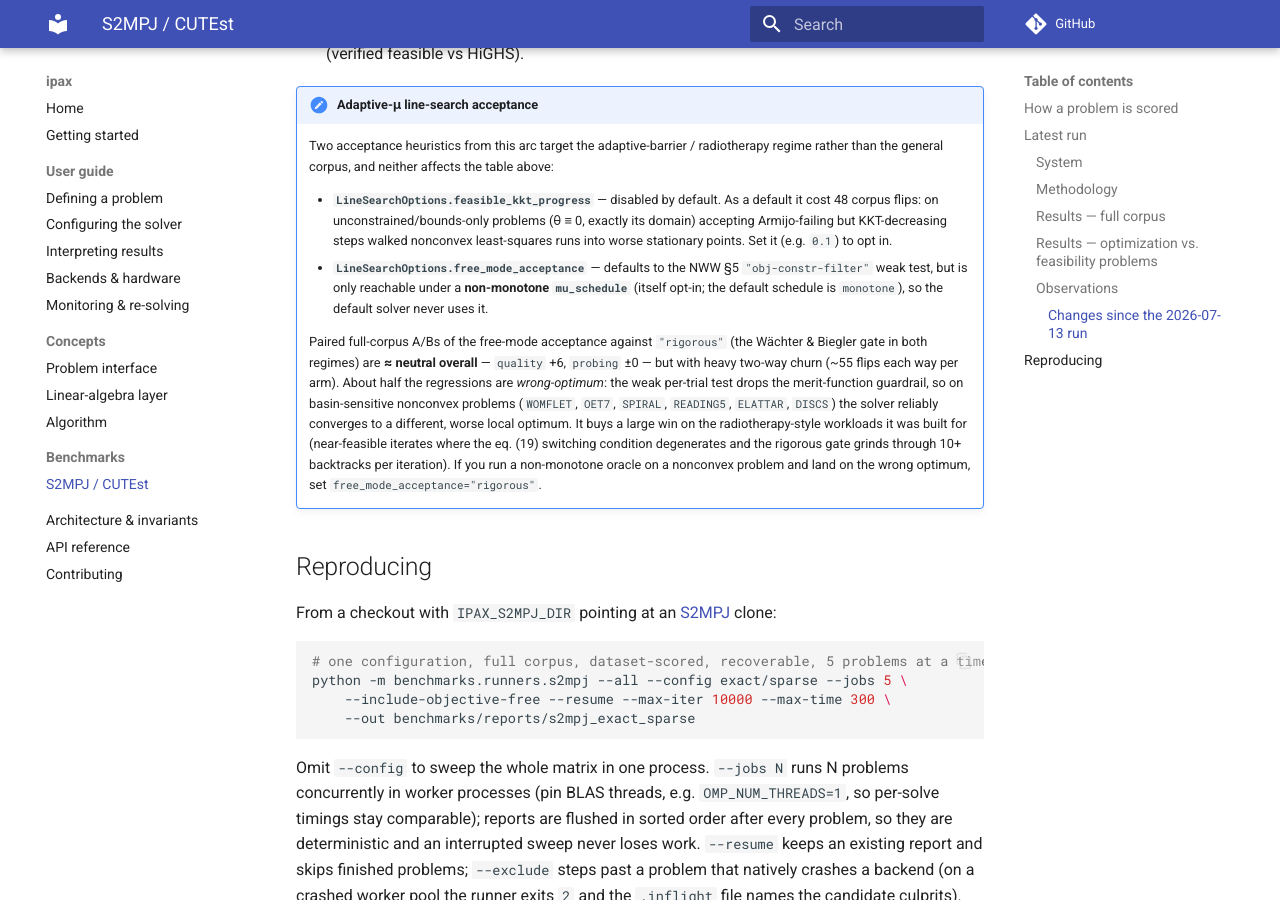
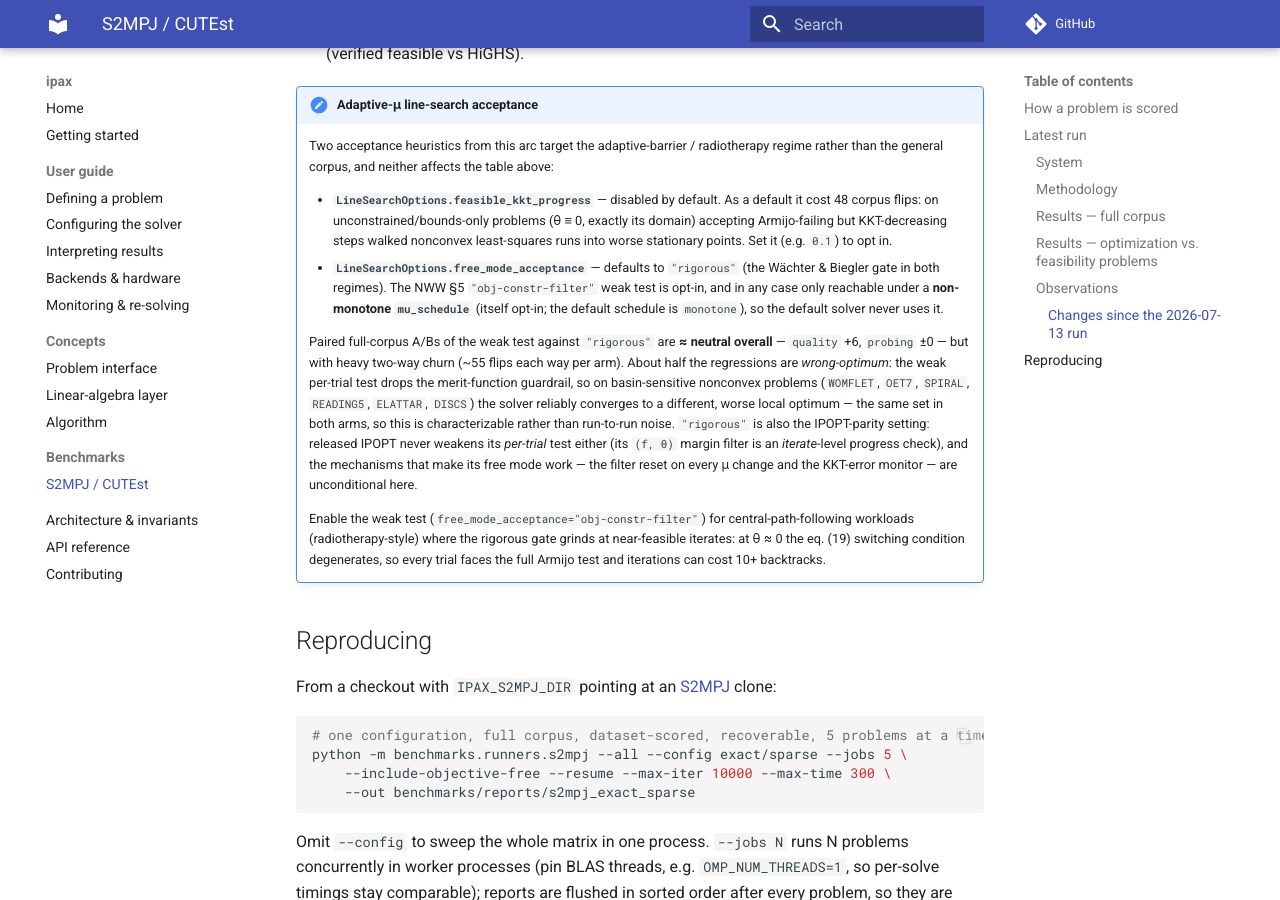
Before and after one commit to wahln/ipax, an MkDocs documentation site: the page built from docs/benchmarks/s2mpj.md, in a window 1280 px wide and 900 px high, scrolled down 4901 px. Built offline with MkDocs 1.6.1 and Material for MkDocs 9.7.7, drawn with Linux system fonts in a browser that asks for light colours; comment, search, counter and statistics services are not loaded.

Commit message:
fix(ipm): make the NWW s5 free-mode line-search acceptance opt-in
LineSearchOptions.free_mode_acceptance now defaults to "rigorous" (was
"obj-constr-filter", shipped that way in 0.7.0). It only ever applied
under a non-monotone mu_schedule -- itself opt-in -- so the default
solver is unaffected either way; what changes is that a user selecting
an adaptive mu oracle keeps the W&B gate unless they ask for the weak
per-trial test.

Parity: "rigorous" is what IPOPT actually does. Released IPOPT never
weakens its per-trial test -- SetRigorousLineSearch(false) is commented
out in IpAdaptiveMuUpdate.cpp, and the rigorous_ flag only skips the
restoration phase, never the acceptance test. IPOPT's own (f, theta)
margin filter is an ITERATE-level progress check
(AdaptiveMuUpdate::CheckSufficientProgress), not a per-trial one. The
two mechanisms that make its free mode work -- the filter reset on every
mu change (592bf1c) and the KKT-error monitor -- are unconditional here
and unaffected by this default. The earlier "matches IPOPT's adaptive
default" rationale for shipping the weak test on was simply wrong; the
step-0 source reading that preceded the feature says the opposite.

Evidence: paired full-corpus A/Bs (identical tree, only this flag
differing, 6600 rows per arm) score the weak test at ~neutral --
quality 4362 -> 4368 (+6), probing 4351 -> 4351 (+-0) -- but with ~55
flips each way per arm. About half the regressions are wrong-optimum:
dropping the merit guardrail lands basin-sensitive nonconvex problems on
a different, worse local optimum (WOMFLET 3e-9 -> 6.05, OET7 0.087 -> 2,
READING5, SPIRAL, ELATTAR, DISCS). The same problems recur in BOTH arms,
so this is characterizable behavior, not run-to-run noise.

The weak test stays available and unchanged for central-path-following
workloads (radiotherapy-style) where the rigorous gate grinds at
near-feasible iterates -- pending RT re-validation on TROTS, which is
why this is a default change rather than a removal.

No corpus re-run needed: the A/B already bounds the impact at +6/+-0,
and the default (monotone) path is untouched.

Tests: the wiring tests now opt in explicitly where they exercise the
weak path; new test pins the default; the containment test is
strengthened -- under the monotone default, opting IN must change
nothing (trace identity), which is the meaningful claim now.
scripts/check.py green; mkdocs build --strict passes.

Co-Authored-By: Claude Fable 5 <noreply@anthropic.com>

```diff
--- a/docs/benchmarks/s2mpj.md
+++ b/docs/benchmarks/s2mpj.md
@@ -198,23 +198,30 @@ release:
       (θ ≡ 0, exactly its domain) accepting Armijo-failing but KKT-decreasing
       steps walked nonconvex least-squares runs into worse stationary points.
       Set it (e.g. `0.1`) to opt in.
-    - **`LineSearchOptions.free_mode_acceptance`** — defaults to the NWW §5
-      `"obj-constr-filter"` weak test, but is only reachable under a
-      **non-monotone `mu_schedule`** (itself opt-in; the default schedule is
-      `monotone`), so the default solver never uses it.
+    - **`LineSearchOptions.free_mode_acceptance`** — defaults to `"rigorous"`
+      (the Wächter & Biegler gate in both regimes). The NWW §5
+      `"obj-constr-filter"` weak test is opt-in, and in any case only reachable
+      under a **non-monotone `mu_schedule`** (itself opt-in; the default
+      schedule is `monotone`), so the default solver never uses it.
 
-    Paired full-corpus A/Bs of the free-mode acceptance against `"rigorous"`
-    (the Wächter & Biegler gate in both regimes) are **≈ neutral overall** —
-    `quality` +6, `probing` ±0 — but with heavy two-way churn (~55 flips each
-    way per arm). About half the regressions are *wrong-optimum*: the weak
-    per-trial test drops the merit-function guardrail, so on basin-sensitive
-    nonconvex problems (`WOMFLET`, `OET7`, `SPIRAL`, `READING5`, `ELATTAR`,
-    `DISCS`) the solver reliably converges to a different, worse local optimum.
-    It buys a large win on the radiotherapy-style workloads it was built for
-    (near-feasible iterates where the eq. (19) switching condition degenerates
-    and the rigorous gate grinds through 10+ backtracks per iteration). If you
-    run a non-monotone oracle on a nonconvex problem and land on the wrong
-    optimum, set `free_mode_acceptance="rigorous"`.
+    Paired full-corpus A/Bs of the weak test against `"rigorous"` are
+    **≈ neutral overall** — `quality` +6, `probing` ±0 — but with heavy two-way
+    churn (~55 flips each way per arm). About half the regressions are
+    *wrong-optimum*: the weak per-trial test drops the merit-function
+    guardrail, so on basin-sensitive nonconvex problems (`WOMFLET`, `OET7`,
+    `SPIRAL`, `READING5`, `ELATTAR`, `DISCS`) the solver reliably converges to
+    a different, worse local optimum — the same set in both arms, so this is
+    characterizable rather than run-to-run noise. `"rigorous"` is also the
+    IPOPT-parity setting: released IPOPT never weakens its *per-trial* test
+    either (its `(f, θ)` margin filter is an *iterate*-level progress check),
+    and the mechanisms that make its free mode work — the filter reset on every
+    μ change and the KKT-error monitor — are unconditional here.
+
+    Enable the weak test (`free_mode_acceptance="obj-constr-filter"`) for
+    central-path-following workloads (radiotherapy-style) where the rigorous
+    gate grinds at near-feasible iterates: at θ ≈ 0 the eq. (19) switching
+    condition degenerates, so every trial faces the full Armijo test and
+    iterations can cost 10+ backtracks.
 
 ## Reproducing
 
```
Also changed, not shown: CHANGELOG.md (+23 -0 lines), 2 other files.
